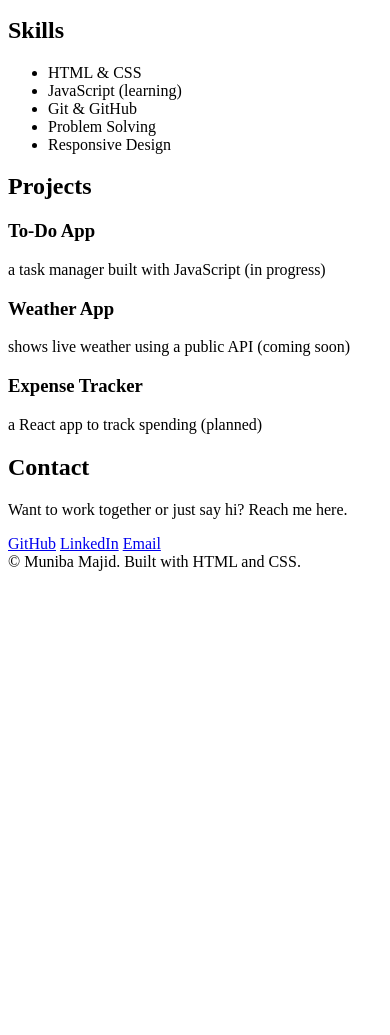
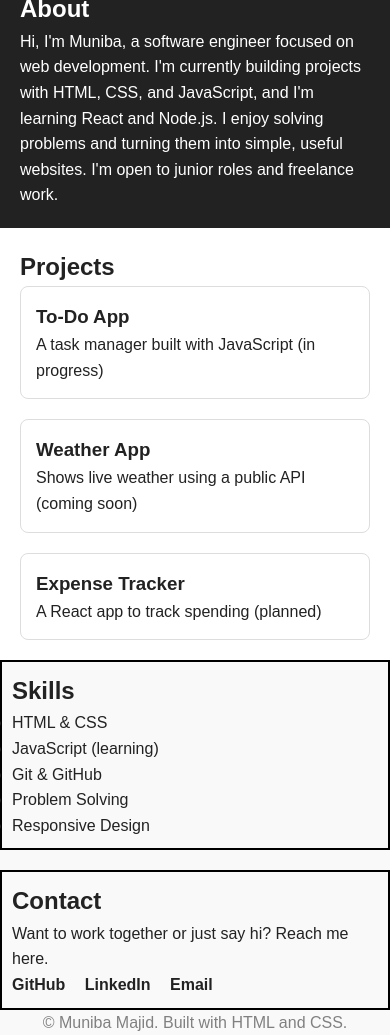
Before and after one commit to munibamajid/profile-page, a plain HTML site: page index.html in a window 390 px wide. Shown: the part 302-1337 px from the top of the page. Before the commit the page ends 881 px from the top, so only its background shows below. Drawn offline with Linux system fonts and the light colour scheme.

Commit message:
Add layout and responsive styling

```diff
--- a/index.html
+++ b/index.html
@@ -11,10 +11,11 @@
 <body>
     <nav>
         <a href="#about">About</a>
+        <a href="#projects">Projects</a>
         <a href="#skills">Skills</a>
-        <a href="#projects">Projects</a>
         <a href="#contact">Contact</a>
     </nav>
+
     <header>
         <h1>Muniba Majid</h1>
         <p>Software engineer learning to build full-stack web apps</p>
@@ -22,46 +23,52 @@
     <main>
         <section id="about">
             <h2>About</h2>
-            <p>Hi, I'm Muniba Majid, a software engineer focused on web development. I'm currently building projects
+            <p>Hi, I'm Muniba, a software engineer focused on web development. I'm currently building projects
                 with HTML, CSS, and JavaScript, and I'm learning React and Node.js. I enjoy solving problems and turning
                 them into simple, useful websites. I'm open to junior roles and freelance work.</p>
         </section>
-
-        <section id="skills">
-            <h2>Skills</h2>
-            <ul>
-                <li>HTML &amp; CSS</li>
-                <li>JavaScript (learning)</li>
-                <li>Git &amp; GitHub</li>
-                <li>Problem Solving</li>
-                <li>Responsive Design</li>
-            </ul>
-        </section>
-
         <section id="projects">
             <h2>Projects</h2>
+            <div class="project-grid">
                 <article>
                     <h3>To-Do App</h3>
-                    <p>a task manager built with JavaScript (in progress)</p>
+                    <p>A task manager built with JavaScript (in progress)</p>
                 </article>
                 <article>
                     <h3>Weather App</h3>
-                    <p>shows live weather using a public API (coming soon)</p>
+                    <p>Shows live weather using a public API (coming soon)</p>
                 </article>
 
                 <article>
                     <h3>Expense Tracker</h3>
-                    <p>a React app to track spending (planned)</p>
+                    <p>A React app to track spending (planned)</p>
                 </article>
+            </div>
         </section>
 
-        <section id="contact">
-            <h2>Contact</h2>
-            <p>Want to work together or just say hi? Reach me here.</p>
-            <a href="https://github.com/munibamajid">GitHub</a>
-            <a href="https://www.linkedin.com/in/muniba-majid-88a5a1224">LinkedIn</a>
-            <a href="mailto:muniba.majid15@gmail.com">Email</a>
-        </section>
+
+
+        <div class="skills-contact">
+            <section id="skills">
+                <h2>Skills</h2>
+                <ul>
+                    <li>HTML &amp; CSS</li>
+                    <li>JavaScript (learning)</li>
+                    <li>Git &amp; GitHub</li>
+                    <li>Problem Solving</li>
+                    <li>Responsive Design</li>
+                </ul>
+            </section>
+            <section id="contact">
+                <h2>Contact</h2>
+                <p>Want to work together or just say hi? Reach me here.</p>
+                <a href="https://github.com/munibamajid">GitHub</a>
+                <a href="https://www.linkedin.com/in/muniba-majid-88a5a1224">LinkedIn</a>
+                <a href="mailto:muniba.majid15@gmail.com">Email</a>
+            </section>
+
+
+        </div>
     </main>
 
     <footer> &copy; Muniba Majid. Built with HTML and CSS.</footer>
--- a/style.css
+++ b/style.css
@@ -0,0 +1,111 @@
+* {
+    margin: 0;
+    padding: 0;
+    box-sizing: border-box;
+}
+
+body {
+    font-family: Arial, sans-serif;
+    line-height: 1.6;
+    color: #222;
+    background: #f9f9f9;
+}
+
+nav {
+    background: #222;
+    display: flex;
+    height: 50px;
+    align-items: center;
+    justify-content: space-between;
+    padding: 20px;
+}
+
+nav a {
+    color: #f9f9f9;
+    text-decoration: none;
+    /* background: #555; */
+    width: 10%;
+    text-align: center;
+}
+
+nav a:hover {
+    font-weight: bold;
+    color: #cccccc;
+
+}
+
+header {
+    padding: 60px 20px;
+    /* border: 2px solid black; */
+    /* border-radius: 10px; */
+}
+
+main {
+    max-width: 800px;
+    margin: 0 auto;
+    /* padding:20px 0 20px 0; */
+}
+
+#about {
+    background: #222;
+    color: #ffffff;
+    padding: 20px;
+    /* border: 2px rounded; */
+
+}
+
+#projects {
+    padding: 20px;
+    background: #ffffff;
+    color: #222;
+}
+
+.project-grid {
+    display: flex;
+    gap: 20px;
+    flex-wrap: wrap;
+}
+
+.project-grid article {
+    flex: 1 1 200px;
+    background: #fff;
+    padding: 15px;
+    border: 1px solid #ddd;
+    border-radius: 8px;
+}
+
+.skills-contact {
+    display: flex;
+    gap: 20px;
+    flex-wrap: wrap;
+}
+
+.skills-contact section {
+    flex: 1 1 250px;
+}
+
+#contact a {
+    display: inline-block;
+    margin-right: 15px;
+    color: var(--accent);
+    text-decoration: none;
+    font-weight: bold;
+
+}
+
+#contact a:hover {
+    text-decoration: underline;
+}
+
+#skills,
+#contact {
+    border: 2px solid black;
+    padding: 10px;
+    text-decoration: none;
+
+}
+
+footer {
+    text-align: center;
+    color: gray;
+}
```
